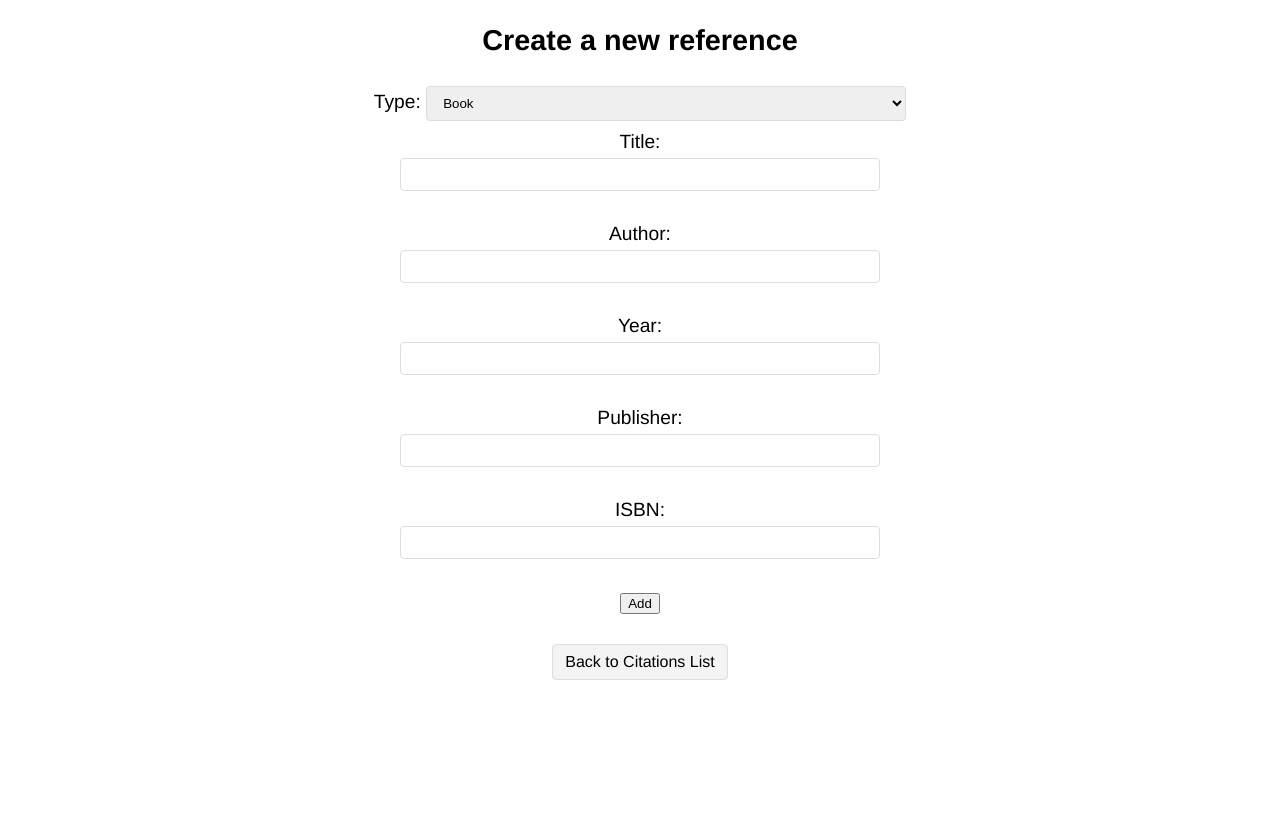
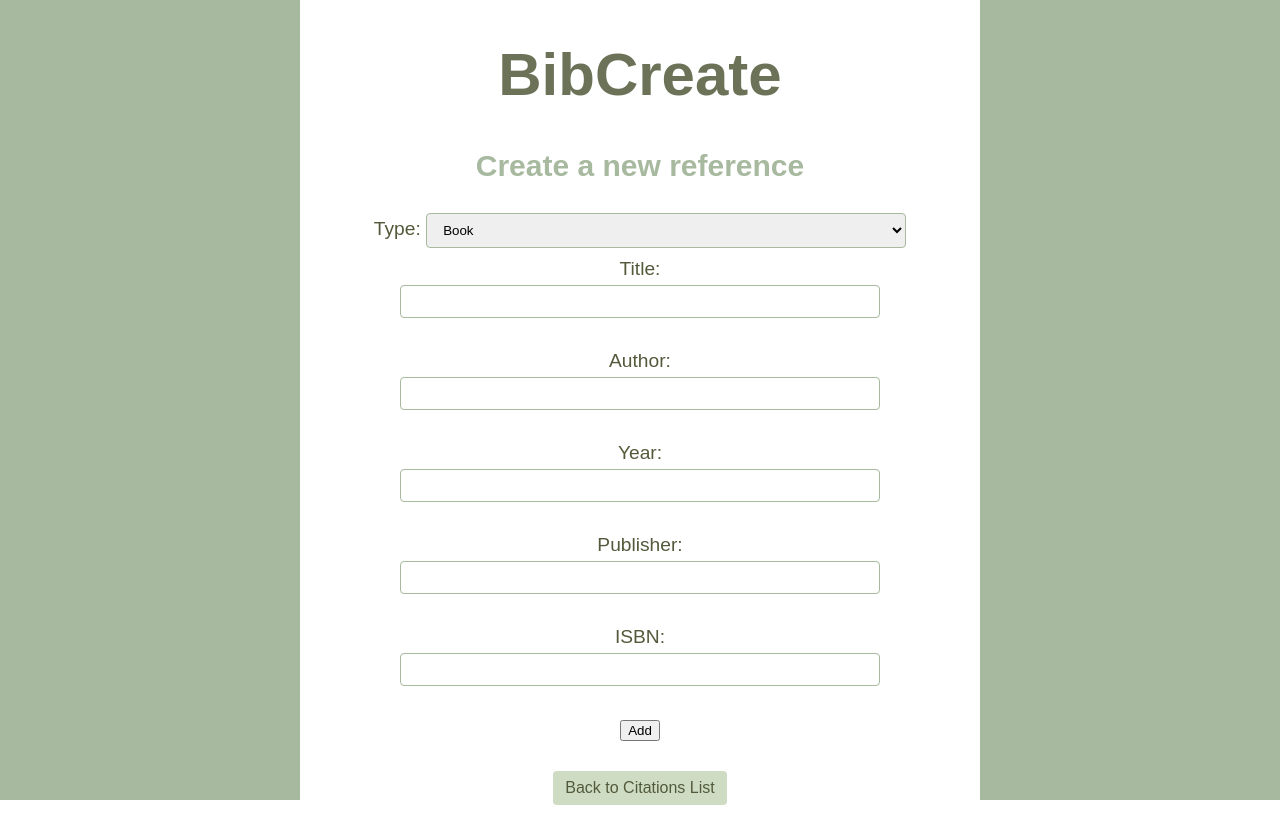
Before and after one commit to ranilar/BibCreate, a Flask app: page /new_reference in a window 1280 px wide. Before the commit the page ends 680 px from the top, so only its background shows below. Run offline with Flask 3, Linux system fonts and the light colour scheme.

Commit message:
Modifications to style.css

```diff
--- a/src/static/css/style.css
+++ b/src/static/css/style.css
@@ -1,13 +1,30 @@
+h1 {
+    color: #535a3bda;
+    font-family: 'Copperplate', Papyrus, fantasy;
+    text-align: center;
+    font-size: 60px;
+}
+
+h2 {
+    color: #a7b99e;
+    font-family: "Julius Sans One", sans-serif;
+    text-align: center;
+    font-size: 30px;
+}
+
+h3 {
+    color: #a7b99e;
+    font-family: "Julius Sans One", sans-serif;
+    text-align: center;
+    font-size: 20px;
+}
+
 body {
     margin: 0 auto; /* Keskittää sisällön */
     text-align: center;
-    font-family: 'Franklin Gothic Medium', 'Arial Narrow', Arial, sans-serif;
+    font-family: Arial, sans-serif;
+    color: #535a3b;
     font-size: larger;
-}
-
-.reference-row:hover {
-    background-color: #f0f0f0;
-    cursor: pointer;
 }
 
 /* "All references" table */
@@ -47,7 +69,7 @@ th {
     width: 80%;
     padding: 8px 12px;
     margin: 5px 0 10px 0;
-    border: 1px solid #ddd; /* Solujen reunat */
+    border: 1px solid #a7b99e; /* Solujen reunat */
     border-radius: 4px;
     box-sizing: border-box;
 }
@@ -57,10 +79,9 @@ th {
     display: inline-block;
     padding: 8px 12px;
     margin: 10px 0;
-    background-color: #f4f4f4;
-    color: black;
+    background-color: #cedcc3;
+    color: #535a3b;
     text-decoration: none;
-    border: 1px solid #ddd;
     border-radius: 4px;
     text-align: center;
     font-size: 16px;
@@ -92,6 +135,40 @@ th {
 
 .message-box li {
     margin-bottom: 5px; /* Pienempi riviväli */
+}
+
+.first-color {
+	background: #eff7d3;
+}
+
+.second-color {
+	background: #cedcc3;
+}
+
+.third-color {
+	background: #a7b99e;
+}
+
+.fourth-color {
+	background: #535a3b;
+}
+
+.vertical-container {
+    position: fixed;
+    top: 0;
+    width: 300px; /* Kontainerin leveys */
+    height: 100%; /* Koko sivun korkeus */
+    z-index: -1; /* Siirretään taustalle, jotta ei häiritse sisältöä */
+}
+
+.vertical-container.left {
+    left: 0; /* Asetetaan vasempaan reunaan */
+    background-color: #a7b99e; /* Väriksi toinen väreistä */
+}
+
+.vertical-container.right {
+    right: 0; /* Asetetaan oikeaan reunaan */
+    background-color: #a7b99e; /* Väriksi toinen väreistä */
 }
 
 .overlay {
--- a/src/templates/edit_reference.html
+++ b/src/templates/edit_reference.html
@@ -5,7 +5,7 @@ Edit Reference
 {% endblock %}
 
 {% block body %}
-<h1>Edit Reference</h1>
+<h2>Edit Reference</h2>
 <form action="/edit_reference/{{ reference.id }}" method="post">
 
   {% if ref_type == "book" %}
--- a/src/templates/layout.html
+++ b/src/templates/layout.html
@@ -10,6 +10,11 @@
     <title>{% block title %}{% endblock %}</title>
   </head>
   <body>
+    <header class="top-bar">
+      <h1>BibCreate</h1>
+    </header>
+    <div class="vertical-container left"></div>
+    <div class="vertical-container right"></div>
     {% block body %}{% endblock %}
   </body>
 </html>
```
Also changed, not shown: other parts of src/static/css/style.css (+33 -6 lines), src/templates/index.html (+11 -6 lines).
